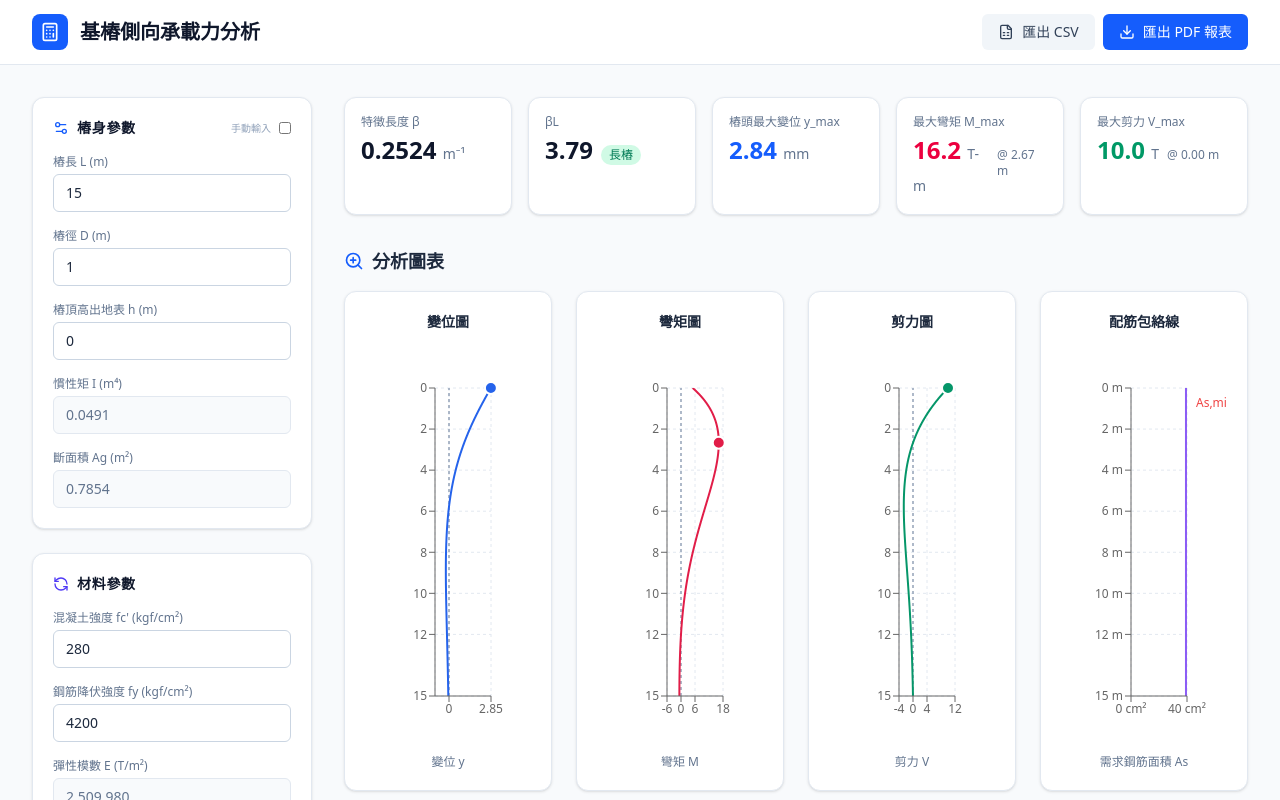
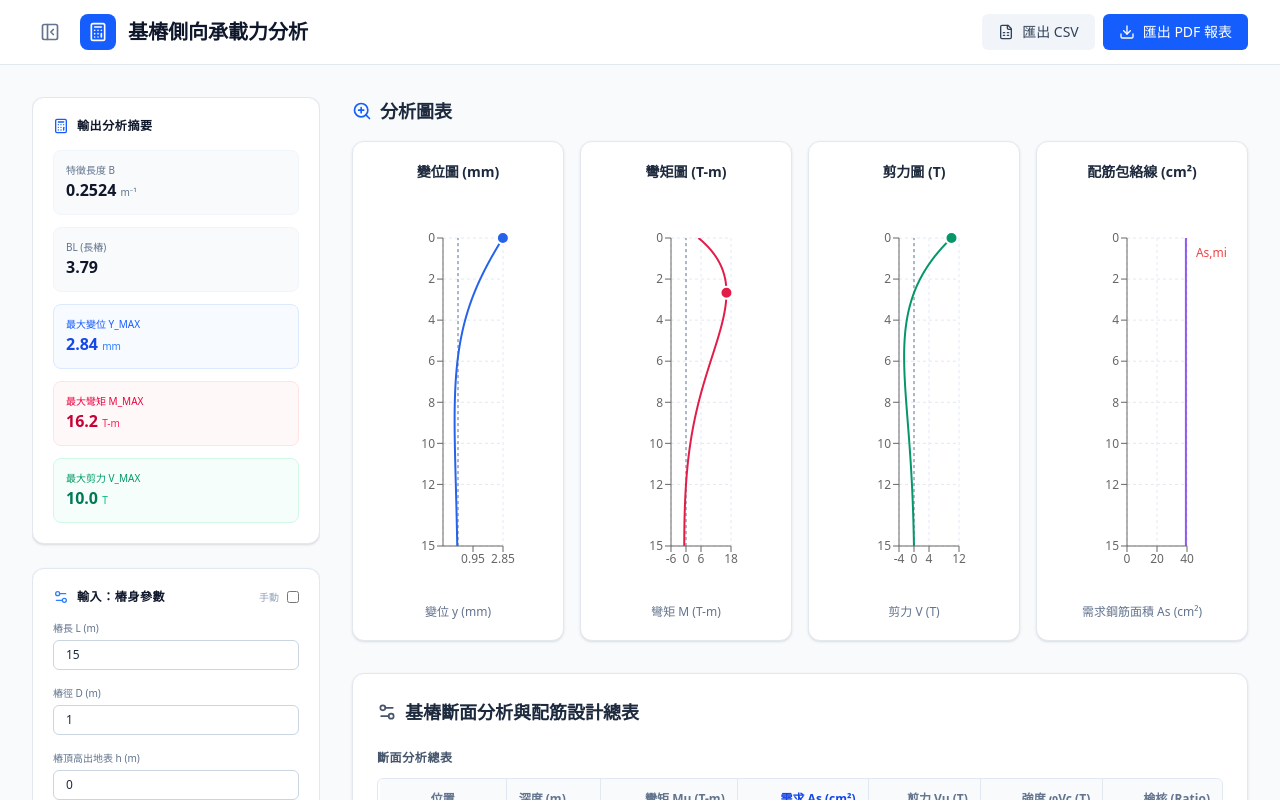
Before and after one commit to tonysum33/L-Pile, a React (Vite) app: page / in a window 1280 px wide. Shown: the top 800 px of the page. Built offline with nearby package versions, Linux system fonts and the light colour scheme.

Commit message:
feat: add collapsible sidebar with analysis summary and update UI layout

```diff
--- a/src/App.tsx
+++ b/src/App.tsx
@@ -1,6 +1,6 @@
 import React, { useState, useMemo, useRef } from 'react';
 import { LineChart, Line, XAxis, YAxis, CartesianGrid, Tooltip, ResponsiveContainer, ReferenceDot, ReferenceLine, ReferenceArea } from 'recharts';
-import { Calculator, Printer, Info, Settings2, Download, RefreshCcw, ZoomIn, FileSpreadsheet } from 'lucide-react';
+import { Calculator, Printer, Info, Settings2, Download, RefreshCcw, ZoomIn, FileSpreadsheet, PanelLeftOpen, PanelLeftClose, ChevronLeft, ChevronRight } from 'lucide-react';
 import { toPng } from 'html-to-image';
 import { jsPDF } from 'jspdf';
 
@@ -224,6 +224,7 @@ export default function App() {
   const [isFixed, setIsFixed] = useState<boolean>(false);
   const [isExporting, setIsExporting] = useState<boolean>(false);
   const [isPdfMode, setIsPdfMode] = useState<boolean>(false);
+  const [isSidebarOpen, setIsSidebarOpen] = useState<boolean>(true);
 
   // Zoom state
   const [zoomDomain, setZoomDomain] = useState<[number, number] | null>(null);
@@ -433,8 +434,15 @@ export default function App() {
       {/* Header */}
       {!isPdfMode && (
         <header className="bg-white border-b border-slate-200 sticky top-0 z-10">
-          <div className="max-w-7xl mx-auto px-4 sm:px-6 lg:px-8 h-16 flex items-center justify-between">
+          <div className="max-w-[1600px] mx-auto px-4 sm:px-6 lg:px-8 h-16 flex items-center justify-between">
             <div className="flex items-center space-x-3">
+              <button
+                onClick={() => setIsSidebarOpen(!isSidebarOpen)}
+                className="no-print p-2 hover:bg-slate-100 rounded-lg text-slate-500 transition-colors"
+                title={isSidebarOpen ? "隱藏參數" : "顯示參數"}
+              >
+                {isSidebarOpen ? <PanelLeftClose className="w-5 h-5" /> : <PanelLeftOpen className="w-5 h-5" />}
+              </button>
               <div className="bg-blue-600 p-2 rounded-lg">
                 <Calculator className="w-5 h-5 text-white" />
               </div>
@@ -465,21 +473,52 @@ export default function App() {
         </header>
       )}
 
-      <main className="max-w-7xl mx-auto px-4 sm:px-6 lg:px-8 py-8">
-        <div className="grid grid-cols-1 lg:grid-cols-12 gap-8">
+      <main className="max-w-[1800px] mx-auto px-4 sm:px-6 lg:px-8 py-8">
+        <div className="flex flex-col lg:flex-row gap-8">
 
-          {/* Sidebar - Inputs */}
+          {/* Sidebar - Inputs & Summary (輸出參數) */}
           {!isPdfMode && (
-            <div className="lg:col-span-3 space-y-6 no-print">
+            <div className={`transition-all duration-300 ease-in-out overflow-hidden no-print flex-shrink-0 ${isSidebarOpen ? 'w-full lg:w-72 opacity-100' : 'w-0 opacity-0'}`}>
+              <div className="space-y-6 w-72">
+                {/* Summary Results (輸出參數) */}
+                <div className="bg-white p-5 rounded-xl border border-slate-200 shadow-sm">
+                  <h2 className="text-xs font-bold text-slate-900 uppercase tracking-wider mb-4 flex items-center">
+                    <Calculator className="w-4 h-4 mr-2 text-blue-600" />
+                    輸出分析摘要
+                  </h2>
+                  <div className="space-y-3">
+                    <div className="bg-slate-50 p-3 rounded-lg border border-slate-100">
+                      <p className="text-[10px] font-medium text-slate-500 uppercase">特徵長度 β</p>
+                      <p className="text-base font-bold text-slate-900">{results.beta.toFixed(4)} <span className="text-[10px] font-normal text-slate-500">m⁻¹</span></p>
+                    </div>
+                    <div className="bg-slate-50 p-3 rounded-lg border border-slate-100">
+                      <p className="text-[10px] font-medium text-slate-500 uppercase">βL ({results.isLongPile ? '長樁' : '短樁'})</p>
+                      <p className="text-base font-bold text-slate-900">{results.betaL.toFixed(2)}</p>
+                    </div>
+                    <div className="bg-blue-50/50 p-3 rounded-lg border border-blue-100">
+                      <p className="text-[10px] font-medium text-blue-600 uppercase">最大變位 y_max</p>
+                      <p className="text-base font-bold text-blue-700">{results.ymax.toFixed(2)} <span className="text-[10px] font-normal text-blue-500">mm</span></p>
+                    </div>
+                    <div className="bg-rose-50/50 p-3 rounded-lg border border-rose-100">
+                      <p className="text-[10px] font-medium text-rose-600 uppercase">最大彎矩 M_max</p>
+                      <p className="text-base font-bold text-rose-700">{Math.abs(results.maxM).toFixed(1)} <span className="text-[10px] font-normal text-rose-500">T-m</span></p>
+                    </div>
+                    <div className="bg-emerald-50/50 p-3 rounded-lg border border-emerald-100">
+                      <p className="text-[10px] font-medium text-emerald-600 uppercase">最大剪力 V_max</p>
+                      <p className="text-base font-bold text-emerald-700">{Math.abs(results.maxV).toFixed(1)} <span className="text-[10px] font-normal text-emerald-500">T</span></p>
+                    </div>
+                  </div>
+                </div>
+
                 {/* Pile Parameters */}
                 <div className="bg-white p-5 rounded-xl border border-slate-200 shadow-sm">
                   <div className="flex items-center justify-between mb-4">
-                  <h2 className="text-sm font-bold text-slate-900 uppercase tracking-wider flex items-center">
-                    <Settings2 className="w-4 h-4 mr-2 text-blue-600" />
-                    樁身參數
+                    <h2 className="text-xs font-bold text-slate-900 uppercase tracking-wider flex items-center">
+                      <Settings2 className="w-4 h-4 mr-2 text-blue-500" />
+                      輸入：樁身參數
                     </h2>
                     <label className="flex items-center cursor-pointer">
-                    <span className="text-[10px] text-slate-400 mr-2">手動輸入</span>
+                      <span className="text-[10px] text-slate-400 mr-2">手動</span>
                       <input
                         type="checkbox"
                         checked={isManualPile}
@@ -490,32 +529,26 @@ export default function App() {
                   </div>
                   <div className="space-y-4">
                     <div>
-                    <label className="block text-xs font-medium text-slate-500 mb-1">樁長 L (m)</label>
-                    <input type="number" value={L} onChange={e => setL(Number(e.target.value))} className="w-full px-3 py-2 border border-slate-300 rounded-md text-sm focus:ring-2 focus:ring-blue-500 focus:border-blue-500 outline-none transition-all" />
+                      <label className="block text-[10px] font-medium text-slate-500 mb-1">樁長 L (m)</label>
+                      <input type="number" value={L} onChange={e => setL(Number(e.target.value))} className="w-full px-3 py-1.5 border border-slate-300 rounded-md text-xs outline-none focus:ring-1 focus:ring-blue-500" />
                     </div>
                     <div>
-                    <label className="block text-xs font-medium text-slate-500 mb-1">樁徑 D (m)</label>
-                    <input type="number" step="0.1" value={D} onChange={e => setD(Number(e.target.value))} className="w-full px-3 py-2 border border-slate-300 rounded-md text-sm focus:ring-2 focus:ring-blue-500 focus:border-blue-500 outline-none transition-all" />
+                      <label className="block text-[10px] font-medium text-slate-500 mb-1">樁徑 D (m)</label>
+                      <input type="number" step="0.1" value={D} onChange={e => setD(Number(e.target.value))} className="w-full px-3 py-1.5 border border-slate-300 rounded-md text-xs outline-none focus:ring-1 focus:ring-blue-500" />
                     </div>
                     <div>
-                    <label className="block text-xs font-medium text-slate-500 mb-1">樁頂高出地表 h (m)</label>
-                    <input type="number" step="0.1" value={h} onChange={e => setH_height(Number(e.target.value))} className="w-full px-3 py-2 border border-slate-300 rounded-md text-sm focus:ring-2 focus:ring-blue-500 focus:border-blue-500 outline-none transition-all" />
+                      <label className="block text-[10px] font-medium text-slate-500 mb-1">樁頂高出地表 h (m)</label>
+                      <input type="number" step="0.1" value={h} onChange={e => setH_height(Number(e.target.value))} className="w-full px-3 py-1.5 border border-slate-300 rounded-md text-xs outline-none focus:ring-1 focus:ring-blue-500" />
                     </div>
                     <div>
-                    <label className="block text-xs font-medium text-slate-500 mb-1">慣性矩 I (m⁴)</label>
+                      <label className="block text-[10px] font-medium text-slate-500 mb-1">慣性矩 I (m⁴)</label>
                       {isManualPile ? (
-                      <input type="number" step="0.0001" value={I} onChange={e => setI(Number(e.target.value))} className="w-full px-3 py-2 border border-slate-300 rounded-md text-sm focus:ring-2 focus:ring-blue-500 focus:border-blue-500 outline-none transition-all" />
+                        <input type="number" step="0.0001" value={I} onChange={e => setI(Number(e.target.value))} className="w-full px-3 py-1.5 border border-slate-300 rounded-md text-xs outline-none focus:ring-1 focus:ring-blue-500" />
                       ) : (
-                      <div className="w-full px-3 py-2 border border-slate-200 bg-slate-50 rounded-md text-sm text-slate-500 cursor-not-allowed">
+                        <div className="w-full px-3 py-1.5 border border-slate-200 bg-slate-50 rounded-md text-xs text-slate-500 cursor-not-allowed">
                           {I}
                         </div>
                       )}
-                  </div>
-                  <div>
-                    <label className="block text-xs font-medium text-slate-500 mb-1">斷面積 Ag (m²)</label>
-                    <div className="w-full px-3 py-2 border border-slate-200 bg-slate-50 rounded-md text-sm text-slate-500 cursor-not-allowed">
-                      {results.Ag_m2.toFixed(4)}
-                    </div>
                     </div>
                   </div>
                 </div>
@@ -632,10 +665,11 @@ export default function App() {
                 </div>
               </div>
             </div>
+          </div>
         )}
 
           {/* Main Content - Results & Charts (Wrapped for PDF Export) */}
-          <div className={`${isPdfMode ? 'w-[1200px] mx-auto bg-white p-12' : 'lg:col-span-9'} space-y-8`} ref={reportRef}>
+          <div className={`${isPdfMode ? 'w-[1200px] mx-auto bg-white p-12' : 'flex-1 min-w-0'} space-y-8`} ref={reportRef}>
 
             {/* PDF Report Header (Only visible in PDF) */}
             {isPdfMode && (
@@ -666,40 +700,7 @@ export default function App() {
               </div>
             )}
 
-            {/* Summary Cards */}
-            <div className="grid grid-cols-2 md:grid-cols-3 lg:grid-cols-5 gap-4">
-              <div className="bg-white p-4 rounded-xl border border-slate-200 shadow-sm">
-                <p className="text-xs font-medium text-slate-500 mb-1">特徵長度 β</p>
-                <p className="text-2xl font-bold text-slate-900">{results.beta.toFixed(4)} <span className="text-sm font-normal text-slate-500">m⁻¹</span></p>
-              </div>
-              <div className="bg-white p-4 rounded-xl border border-slate-200 shadow-sm">
-                <p className="text-xs font-medium text-slate-500 mb-1">βL</p>
-                <div className="flex items-baseline space-x-2">
-                  <p className="text-2xl font-bold text-slate-900">{results.betaL.toFixed(2)}</p>
-                  <span className={`text-xs font-medium px-2 py-0.5 rounded-full ${results.isLongPile ? 'bg-emerald-100 text-emerald-700' : 'bg-amber-100 text-amber-700'}`}>
-                    {results.isLongPile ? '長樁' : '短樁'}
-                  </span>
-                </div>
-              </div>
-              <div className="bg-white p-4 rounded-xl border border-slate-200 shadow-sm">
-                <p className="text-xs font-medium text-slate-500 mb-1">樁頭最大變位 y_max</p>
-                <p className="text-2xl font-bold text-blue-600">{results.ymax.toFixed(2)} <span className="text-sm font-normal text-slate-500">mm</span></p>
-              </div>
-              <div className="bg-white p-4 rounded-xl border border-slate-200 shadow-sm">
-                <p className="text-xs font-medium text-slate-500 mb-1">最大彎矩 M_max</p>
-                <div className="flex items-baseline space-x-2">
-                  <p className="text-2xl font-bold text-rose-600">{Math.abs(results.maxM).toFixed(1)} <span className="text-sm font-normal text-slate-500">T-m</span></p>
-                  <span className="text-xs font-medium text-slate-500">@ {results.maxMDepth.toFixed(2)} m</span>
-                </div>
-              </div>
-              <div className="bg-white p-4 rounded-xl border border-slate-200 shadow-sm">
-                <p className="text-xs font-medium text-slate-500 mb-1">最大剪力 V_max</p>
-                <div className="flex items-baseline space-x-2">
-                  <p className="text-2xl font-bold text-emerald-600">{Math.abs(results.maxV).toFixed(1)} <span className="text-sm font-normal text-slate-500">T</span></p>
-                  <span className="text-xs font-medium text-slate-500">@ {results.maxVDepth.toFixed(2)} m</span>
-                </div>
-              </div>
-            </div>
+
 
             {/* Charts Header with Reset Zoom */}
             <div className="flex items-center justify-between mb-4">
@@ -720,11 +721,11 @@ export default function App() {
             </div>
 
             {/* Charts Grid */}
-            <div className={`grid gap-6 print-break-inside-avoid ${isPdfMode ? 'grid-cols-2' : 'grid-cols-1 md:grid-cols-2 xl:grid-cols-4'}`}>
+            <div className={`grid gap-4 print-break-inside-avoid ${isPdfMode ? 'grid-cols-2' : 'grid-cols-1 sm:grid-cols-2 xl:grid-cols-4'}`}>
 
               {/* Deflection Chart */}
               <div className="bg-white p-5 rounded-xl border border-slate-200 shadow-sm h-[500px] flex flex-col">
-                <h3 className="text-sm font-bold text-slate-800 mb-4 text-center">變位圖</h3>
+                <h3 className="text-sm font-bold text-slate-800 mb-4 text-center">變位圖 (mm)</h3>
                 <div className="flex-1 w-full cursor-crosshair">
                   <ResponsiveContainer width="100%" height="100%">
                     <LineChart
@@ -794,12 +795,12 @@ export default function App() {
                     </LineChart>
                   </ResponsiveContainer>
                 </div>
-                <p className="text-center text-xs text-slate-500 mt-2">變位 y</p>
+                <p className="text-center text-xs text-slate-500 mt-2">變位 y (mm)</p>
               </div>
 
               {/* Moment Chart */}
               <div className="bg-white p-5 rounded-xl border border-slate-200 shadow-sm h-[500px] flex flex-col">
-                <h3 className="text-sm font-bold text-slate-800 mb-4 text-center">彎矩圖</h3>
+                <h3 className="text-sm font-bold text-slate-800 mb-4 text-center">彎矩圖 (T-m)</h3>
                 <div className="flex-1 w-full cursor-crosshair">
                   <ResponsiveContainer width="100%" height="100%">
                     <LineChart
@@ -869,12 +870,12 @@ export default function App() {
                     </LineChart>
                   </ResponsiveContainer>
                 </div>
-                <p className="text-center text-xs text-slate-500 mt-2">彎矩 M</p>
+                <p className="text-center text-xs text-slate-500 mt-2">彎矩 M (T-m)</p>
               </div>
 
               {/* Shear Chart */}
               <div className="bg-white p-5 rounded-xl border border-slate-200 shadow-sm h-[500px] flex flex-col">
-                <h3 className="text-sm font-bold text-slate-800 mb-4 text-center">剪力圖</h3>
+                <h3 className="text-sm font-bold text-slate-800 mb-4 text-center">剪力圖 (T)</h3>
                 <div className="flex-1 w-full cursor-crosshair">
                   <ResponsiveContainer width="100%" height="100%">
                     <LineChart
@@ -944,12 +945,12 @@ export default function App() {
                     </LineChart>
                   </ResponsiveContainer>
                 </div>
-                <p className="text-center text-xs text-slate-500 mt-2">剪力 V</p>
+                <p className="text-center text-xs text-slate-500 mt-2">剪力 V (T)</p>
               </div>
 
               {/* Reinforcement Envelope Chart */}
               <div className="bg-white p-5 rounded-xl border border-slate-200 shadow-sm h-[500px] flex flex-col">
-                <h3 className="text-sm font-bold text-slate-800 mb-4 text-center">配筋包絡線</h3>
+                <h3 className="text-sm font-bold text-slate-800 mb-4 text-center">配筋包絡線 (cm²)</h3>
                 <div className="flex-1 w-full cursor-crosshair">
                   <ResponsiveContainer width="100%" height="100%">
                     <LineChart
@@ -962,9 +963,9 @@ export default function App() {
                       onMouseUp={handleZoom}
                     >
                       <CartesianGrid strokeDasharray="3 3" stroke="#e2e8f0" horizontal={true} vertical={true} />
-                      <XAxis type="number" dataKey="As" name="需求 As" unit=" cm²" domain={[0, 'auto']} tick={{ fontSize: 12 }} />
+                      <XAxis type="number" dataKey="As" name="需求 As" domain={[0, 'auto']} tick={{ fontSize: 12 }} />
                       {/* 移除 reversed={true} 以將深度 0 (樁頭) 置於下方，對調最淺與最深位置 */}
-                      <YAxis type="number" dataKey="depth" name="深度" unit=" m" domain={zoomDomain || [0, L + h]} tickCount={11} tick={{ fontSize: 12 }} allowDataOverflow={true} />
+                      <YAxis type="number" dataKey="depth" name="深度" domain={zoomDomain || [0, L + h]} tickCount={11} tick={{ fontSize: 12 }} allowDataOverflow={true} />
                       <Tooltip content={<CustomTooltip />} />
                       <ReferenceLine x={results.As_min} stroke="#ef4444" strokeWidth={1.5} strokeDasharray="3 3" label={{ position: 'insideTopLeft', value: 'As,min', fill: '#ef4444', fontSize: 12, offset: 10 }} />
                       {h > 0 && (
@@ -977,7 +978,7 @@ export default function App() {
                     </LineChart>
                   </ResponsiveContainer>
                 </div>
-                <p className="text-center text-xs text-slate-500 mt-2">需求鋼筋面積 As</p>
+                <p className="text-center text-xs text-slate-500 mt-2">需求鋼筋面積 As (cm²)</p>
               </div>
 
             </div>
```
Lines whose indentation alone changed are shown as unchanged.
